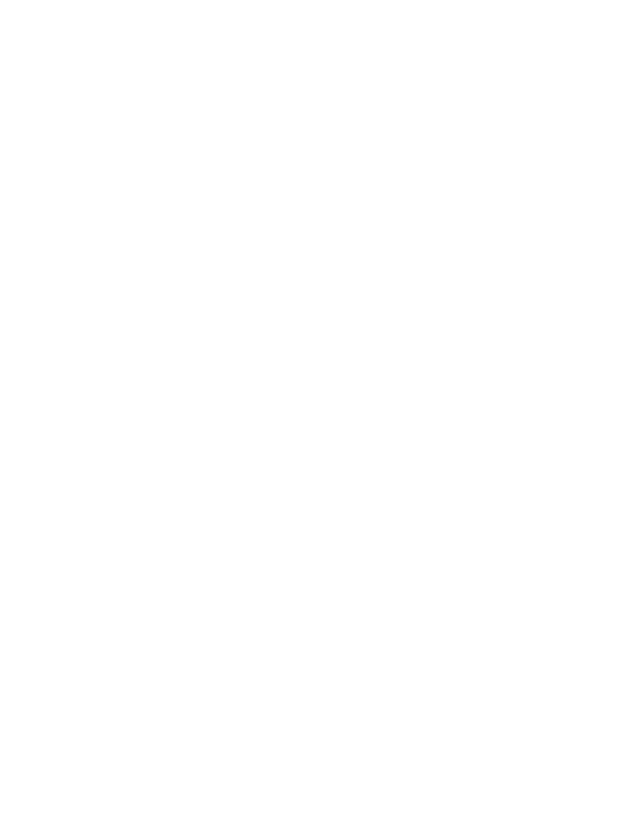
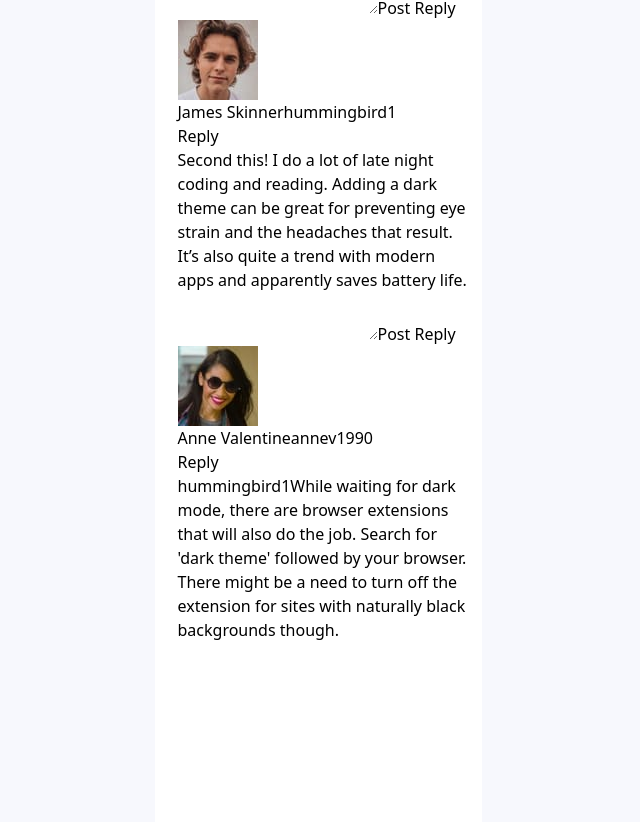
Before and after one commit to lashasaata/Product-Feedback-App, a React (Vite) app: page /feedbacks/1 in a window 1280 px wide. Shown: the part 1018-1840 px from the top of the page, without its empty margins (322-962 px from the left). Before the commit the page ends 962 px from the top, so only its background shows below. Built offline with nearby package versions, Linux system fonts and the light colour scheme.

Commit message:
feat: create map functionals to set comments and replies

```diff
--- a/src/Pages/Feedback.jsx
+++ b/src/Pages/Feedback.jsx
@@ -3,7 +3,7 @@ import datajson from "../data.json";
 function Feedback() {
   // const params = useParams();
   const choosen = datajson.productRequests[1];
-  // console.log(choosen);
+  console.log(choosen);
   return (
     <div className="bg-[#f7f8fd] flex flex-col items-center gap-6">
       <header className="w-[327px] flex items-center justify-between mt-6">
@@ -42,6 +42,69 @@ function Feedback() {
           </div>
         </div>
       </section>
+      <main className="flex flex-col items-start gap-6 w-[327px] bg-white rounded-[10px] py-6 pl-[23px] pr-6">
+        <h1>
+          <span></span> Comments
+        </h1>
+        <div>
+          {choosen.comments.map((e) => {
+            return (
+              <div key={e.id}>
+                <div>
+                  <div>
+                    <div>
+                      <img src={e.user.image} alt="avatar" />
+                      <div>
+                        <span>{e.user.name}</span>
+                        <span>{e.user.username}</span>
+                      </div>
+                      <span>Reply</span>
+                    </div>
+                  </div>
+                  <p>{e.content}</p>
+                  <section>
+                    <textarea />
+                    <button>Post Reply</button>
+                  </section>
+                </div>
+                {e.replies ? (
+                  <section>
+                    {e.replies.map((e, index) => {
+                      return (
+                        <div key={index}>
+                          <div>
+                            <img src={e.user.image} alt="avatar" />
+                            <div>
+                              <span>{e.user.name}</span>
+                              <span>{e.user.username}</span>
+                            </div>
+                            <span>Reply</span>
+                          </div>
+                          <p>
+                            <span>{e.replyingTo}</span>
+                            {e.content}
+                          </p>
+                          <section>
+                            <textarea
+                              name=""
+                              id=""
+                              cols="30"
+                              rows="10"
+                            ></textarea>
+                            <button>Post Reply</button>
+                          </section>
+                        </div>
+                      );
+                    })}
+                  </section>
+                ) : (
+                  ""
+                )}
+              </div>
+            );
+          })}
+        </div>
+      </main>
       <section className="w-[327px] bg-white rounded-[10px] p-6 mb-20">
         <h1 className="text-lg text-[#3a4374] font-[700] tracking-[-0.25px]">
           Add Comment
```
